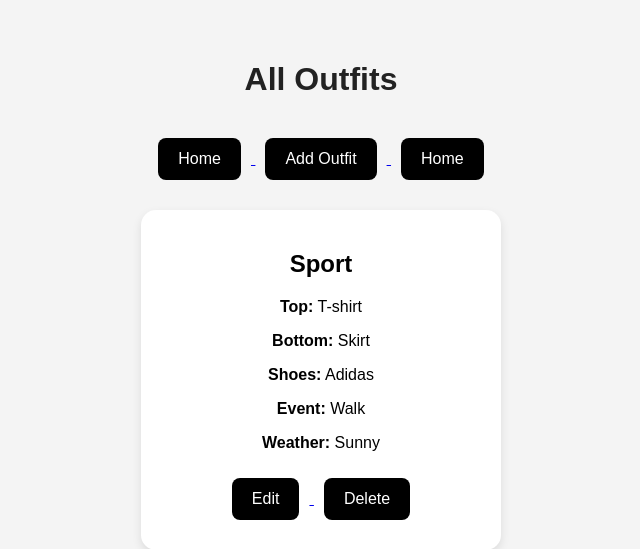
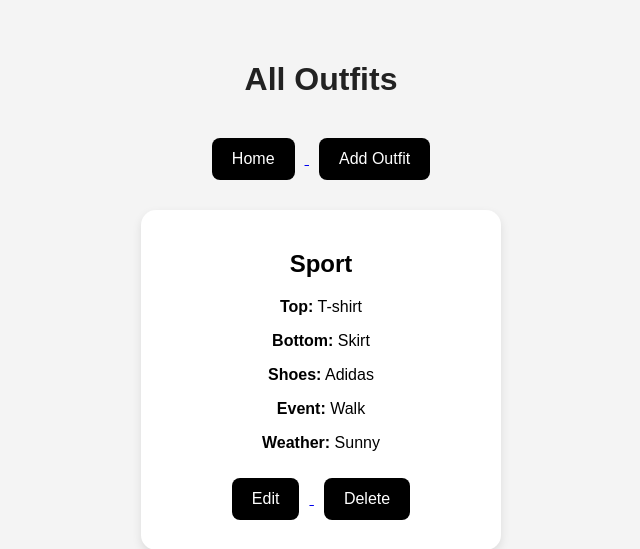
Before and after one commit to wazukeed/python_project_outfit-planner, a Flask app: page /outfits in a window 1280 px wide. Shown: the top 549 px of the page, without its empty margins (319-959 px from the left). Run offline with Flask 3, Linux system fonts and the light colour scheme.

Commit message:
Remove Home button from outfits.html
Removed the Home button from the outfits page because two home buttons.

```diff
--- a/templates/outfits.html
+++ b/templates/outfits.html
@@ -16,10 +16,6 @@
 
         <a href="/add">
             <button>Add Outfit</button>
-        </a>
-
-        <a href="/">
-            <button>Home</button>
         </a>
 
             {% for outfit in outfits %}
```
